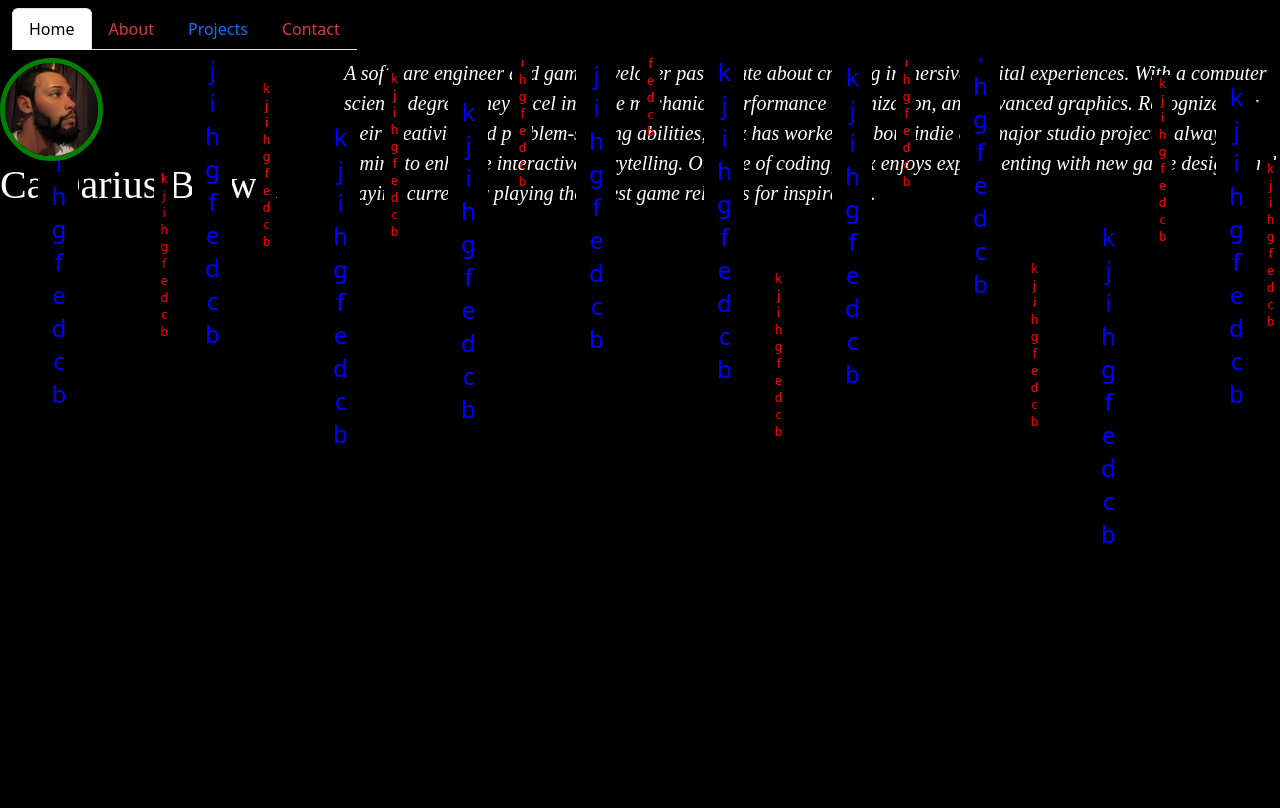
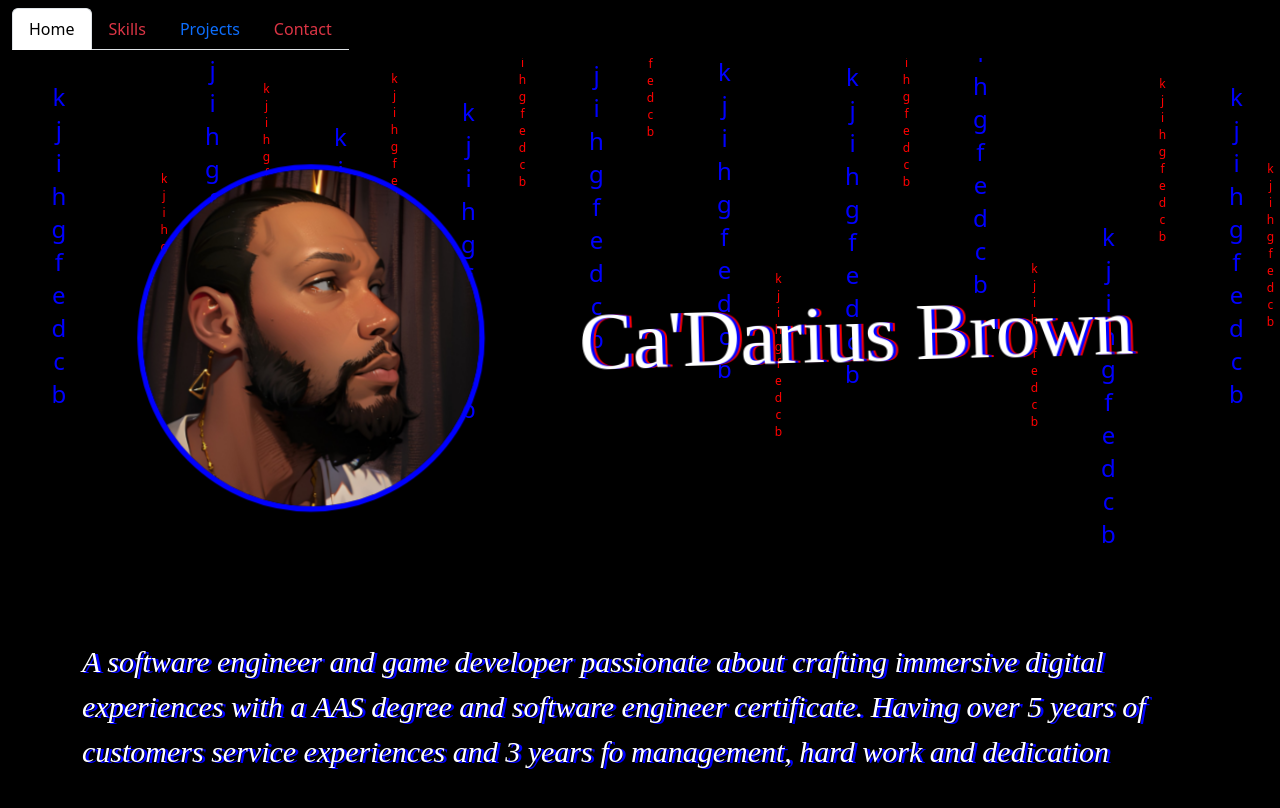
Before and after one commit to CaDarius45/Portfolio, a plain HTML site: page index.html in a window 1280 px wide. Shown: the top 808 px of the page. Drawn offline with nearby package versions, Linux system fonts and the light colour scheme; a web font is replaced by a local one.

Commit message:
update introduction

```diff
--- a/css/index.css
+++ b/css/index.css
@@ -8,17 +8,58 @@ p{
 }
 
 #profile-pic{
-    z-index: 1;
     position: relative;
     width: 30%;
     aspect-ratio: 1/1;
-    border: 5px solid green;
+    border: 5px solid blue;
     border-radius: 50%;
+    animation: pulse 8s infinite;
+}
+
+#name{
+    font-size: 80px;
+    text-shadow: 3px 0px blue ,5px 0px red;
+    transform: rotate(5deg);
+    animation: turn 3s linear infinite;
 }
 
 #project-container{
     overflow: hidden;
     height: 800px;
+}
+
+#home-container{
+    >div{
+        z-index: 1;
+    }
+    height: 800px;
+}
+
+@keyframes pulse {
+    0%, 100%{
+      animation-timing-function: ease-in-out;
+    }
+    50%{
+    transform: scale(1.1);
+    }
+    100%{
+    transform: scale(1);
+    }
+}
+
+@keyframes turn {
+    25%{
+        transform: rotate(-5deg);
+    }
+    50%{
+        transform: rotate(5deg);
+    }
+    75%{
+        transform: rotate(-5deg);
+    }
+    100%{
+        transform: rotate(5deg);
+    }
 }
 
 #card{
@@ -41,9 +82,32 @@ p{
     background-color: black;
 }
 
-/* #profile-text{
-    font-family: "Yarndings 20", system-ui;
-} */
+#profile-text>p{
+    font-size: 30px;
+    text-shadow: 3px 1px blue;
+}
+
+.skill{
+    position: relative;
+    animation: float 3s linear infinite;
+}
+
+@keyframes float {
+    0%{
+        top:20px;
+    }
+    50%{
+        top:40px;
+    }
+    100%{
+        top:20px;
+    }
+}
+
+.skill.javascript{
+    color: red;
+    left: 200px;
+}
 
 .skill_icon{
     z-index: 1;
--- a/index.html
+++ b/index.html
@@ -67,7 +67,7 @@
                       <button class="nav-link active" id="home-tab" data-bs-toggle="tab" data-bs-target="#home" type="button" role="tab" aria-controls="home" aria-selected="true">Home</button>
                     </li>
                     <li class="nav-item" role="presentation">
-                      <button class="nav-link text-danger" id="projects-tab" data-bs-toggle="tab" data-bs-target="#about" type="button" role="tab" aria-controls="about" aria-selected="false">About</button>
+                      <button class="nav-link text-danger" id="projects-tab" data-bs-toggle="tab" data-bs-target="#about" type="button" role="tab" aria-controls="about" aria-selected="false">Skills</button>
                     </li>
                     <li class="nav-item" role="presentation">
                       <button class="nav-link" id="projects-tab" data-bs-toggle="tab" data-bs-target="#projects" type="button" role="tab" aria-controls="projects" aria-selected="false">Projects</button>
@@ -82,30 +82,25 @@
         <!-- Tab panes -->
         <div class="tab-content">
             <div class="tab-pane active" id="home" role="tabpanel" aria-labelledby="home-tab" tabindex="0">
-                <div class="d-flex justify-content-start">
-                    <div>
+                <div class="container-xl d-flex flex-wrap align-items-center justify-content-around pt-5" id="home-container">
+                    <div class="container-xl d-flex align-items-center justify-content-around">
                         <img id="profile-pic" src="public/images/PUHS1924.JPG" alt="profile pic">
-                        <h1>Ca'Darius Brown</h1>
+                        <h1 id="name">Ca'Darius Brown</h1>
                     </div>
                     <div id="profile-text">
                         <p>
                           A software engineer and game developer passionate about crafting
-                          immersive digital experiences. With a computer science degree
-                          , they excel in game mechanics, performance optimization, and advanced graphics.
-                          Recognized for their creativity and problem-solving abilities, Alex has worked on both indie
-                          and major studio projects, always aiming to enhance interactive storytelling. Outside of coding,
-                          Alex enjoys experimenting with new game designs and staying current by playing the latest game
-                          releases for inspiration.
+                          immersive digital experiences with a AAS degree and software engineer certificate.
+                          Having over 5 years of customers service experiences and 3 years fo management, hard work and dedication
                         </p>
                     </div>
                 </div>
             </div>
             <div class="tab-pane" id="about" role="tabpanel" aria-labelledby="about-tab" tabindex="0">
-                <h1>About</h1>
-                <div id="skills_grid">
+                <div id="skills" class="container-xl d-flex flex-wrap align-items-center justify-content-around pt-5">
                     <div class="skill">
                       <img class="skill_icon" src="public/images/javascript.svg" alt="javascript_icon">
-                      <p>javascript</p>
+                      <p id="javascript">javascript</p>
                     </div>
                     <div class="skill">
                       <img class="skill_icon" src="public/images/html.svg" alt="html_icon">
```
